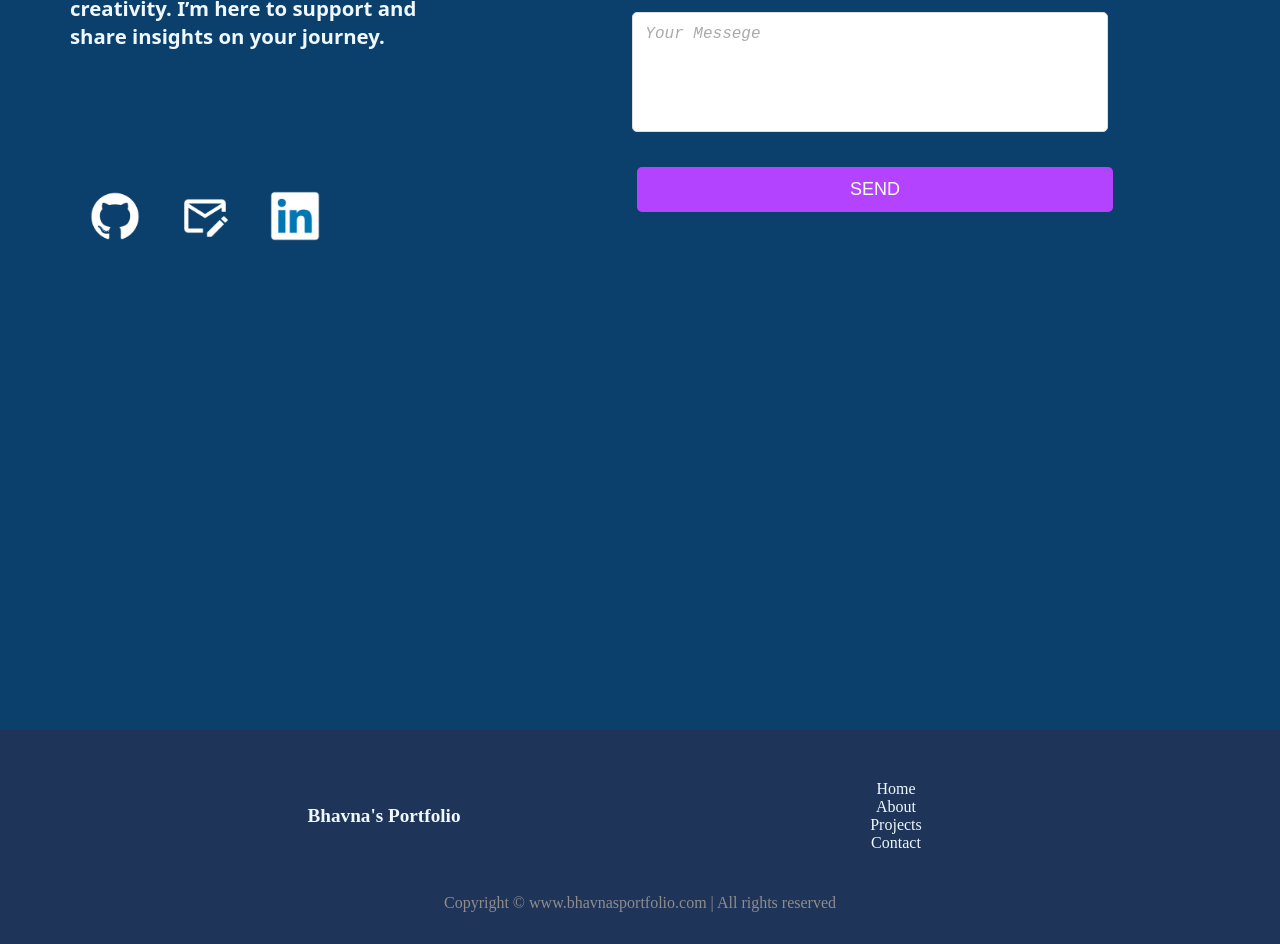
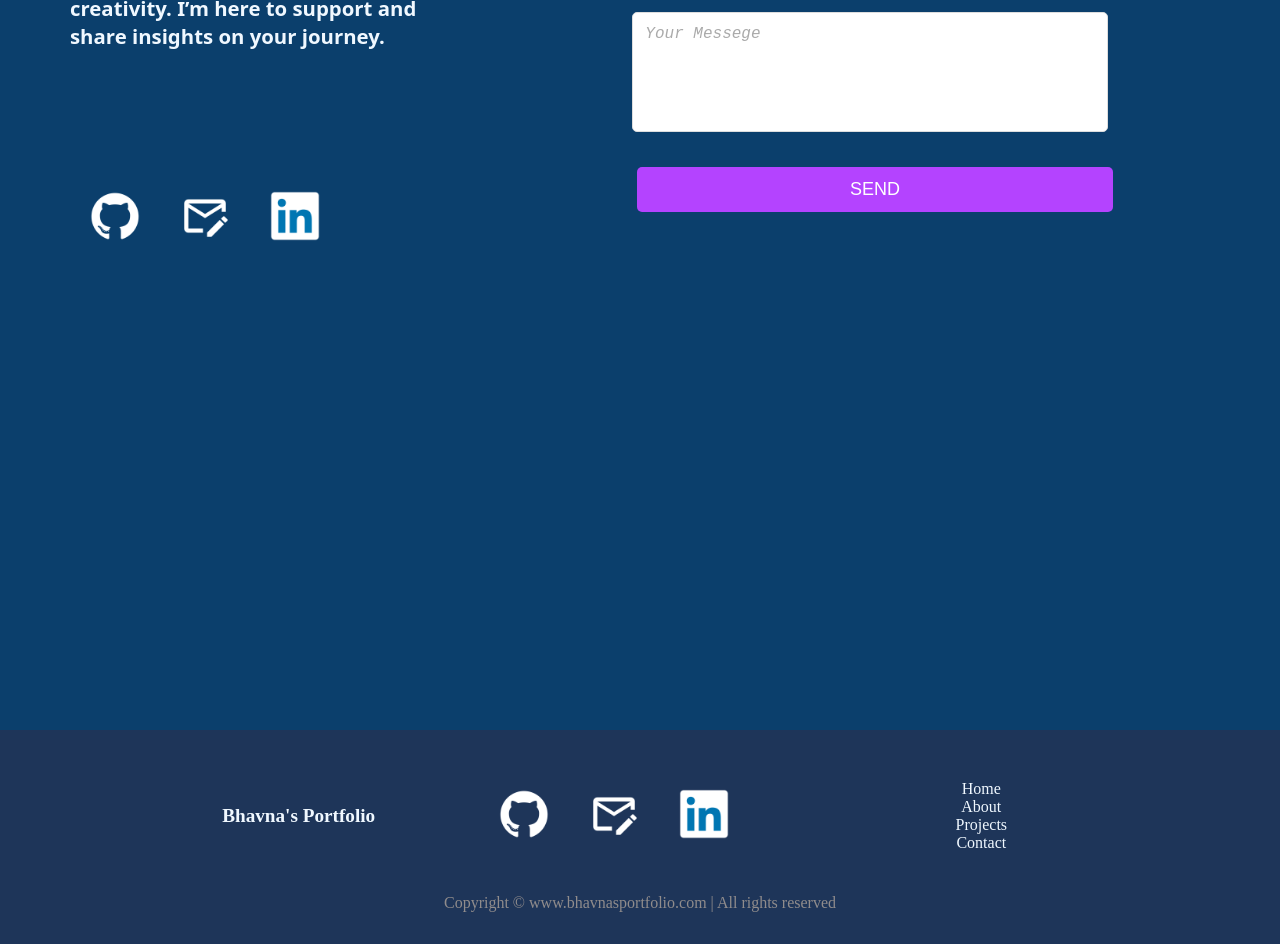
Before and after one commit to Bhavna-code-alt/portfolio, a plain HTML site: page contact.html in a window 1280 px wide. Shown: the part 750-1694 px from the top of the page. Drawn offline with Linux system fonts and the light colour scheme.

Commit message:
fifth commit

```diff
--- a/about.css
+++ b/about.css
@@ -109,56 +109,6 @@ main {
     text-align: left;
 }
 
-/* .carousel {
-    margin-top: 30px;
-    position: relative;
-    width: 100%;
-}
-
-.carousel-inner {
-    position: relative;
-    width: 100%;
-    overflow: hidden;
-}
-
-.carousel-item {
-    display: none;
-    position: absolute;
-    width: 100%;
-    transition: opacity 0.5s ease-in-out;
-    opacity: 0;
-
-}
-
-.carousel-item.active {
-    display: block;
-    position: relative;
-    opacity: 1;
-}
-
-.carousel p {
-    font-size: 1.5em;
-    color: #ffffff;
-    padding: 30px;
-}
-
-.carousel-control-prev, .carousel-control-next {
-    position: absolute;
-    top: 50%;
-    transform: translateY(-50%);
-    cursor: pointer;
-    color: #9c0dc7;
-    font-size: 2em;
-}
-
-.carousel-control-prev {
-    left: 10px;
-}
-
-.carousel-control-next {
-    right: 10px;
-} */
-
 
 .carousel {
     margin-top: 200px;
@@ -264,6 +214,20 @@ footer {
     font-size: 1.2rem;
 }
 
+.footer .icon  {
+
+    display: flex;
+    flex-direction: row;
+}
+
+.footer .icon img {
+    color: aliceblue;
+    transition: color 0.3s ease;
+    width: 50px;
+    height: auto;
+    padding: 0 20px 0 20px;
+}
+
 .footer ul {
     list-style-type: none;
     padding: 0;
@@ -279,6 +243,7 @@ footer {
     color: #df8599;
 }
 
+
 footer .footer-text {
     align-items: center;
     color: rgb(144, 140, 140);
--- a/contact.css
+++ b/contact.css
@@ -176,7 +176,7 @@ button[type="submit"] {
     color: white;
     font-size: 18px;
     cursor: pointer;
-    transition: background 0.3s;
+    transition: color 0.3s ease-in-out;
 }
 
 button[type="submit"]:hover {
@@ -222,6 +222,20 @@ footer {
     font-size: 1.2rem;
 }
 
+.footer .icon  {
+
+    display: flex;
+    flex-direction: row;
+}
+
+.footer .icon img {
+    color: aliceblue;
+    transition: color 0.3s ease;
+    width: 50px;
+    height: auto;
+    padding: 0 20px 0 20px;
+}
+
 .footer ul {
     list-style-type: none;
     padding: 0;
@@ -237,6 +251,7 @@ footer {
     color: #df8599;
 }
 
+
 footer .footer-text {
     align-items: center;
     color: rgb(144, 140, 140);
--- a/contact.html
+++ b/contact.html
@@ -86,12 +86,20 @@
                 <div class="footer-first">
                     <h3>Bhavna's Portfolio</h3>
                 </div>
+                <div class="icon">
+                    <a href="https://github.com/Bhavna-code-alt" target="_blank" rel="noopener noreferrer"><img
+                            src="github.png"></a>
+                    <a href="https://mail.google.com/mail/?view=cm&fs=1&to=bhavnavaishnav0402@gmail.com&su=Let's Connect&body=Hi [Your Name], I would like to discuss..." target="_blank" rel="noopener noreferrer"><img
+                            src="email.png"></a>
+                    <a href="https://www.linkedin.com/in/bhavnavaishnav-webdeveloper/" target="_blank" rel="noopener noreferrer"><img
+                            src="linkedin.png"></a>
+                </div>
                 <div class="footer-second">
                     <ul>
                         <li><a href="index.html">Home</a></li>
-                        <li><a href="index.html">About</a></li>
-                        <li><a href="index.html">Projects</a></li>
-                        <li><a href="index.html">Contact</a></li>
+                        <li><a href="about.html">About</a></li>
+                        <li><a href="project.html">Projects</a></li>
+                        <li><a href="contact.html">Contact</a></li>
                     </ul>
                 </div>
             </div>
--- a/project.css
+++ b/project.css
@@ -110,6 +110,20 @@ footer {
     font-size: 1.2rem;
 }
 
+.footer .icon  {
+
+    display: flex;
+    flex-direction: row;
+}
+
+.footer .icon img {
+    color: aliceblue;
+    transition: color 0.3s ease;
+    width: 50px;
+    height: auto;
+    padding: 0 20px 0 20px;
+}
+
 .footer ul {
     list-style-type: none;
     padding: 0;
@@ -125,6 +139,7 @@ footer {
     color: #df8599;
 }
 
+
 footer .footer-text {
     align-items: center;
     color: rgb(144, 140, 140);
--- a/style.css
+++ b/style.css
@@ -278,6 +278,20 @@ footer {
     font-size: 1.2rem;
 }
 
+.footer .icon  {
+
+    display: flex;
+    flex-direction: row;
+}
+
+.footer .icon img {
+    color: aliceblue;
+    transition: color 0.3s ease;
+    width: 50px;
+    height: auto;
+    padding: 0 20px 0 20px;
+}
+
 .footer ul {
     list-style-type: none;
     padding: 0;
@@ -293,6 +307,7 @@ footer {
     color: #df8599;
 }
 
+
 footer .footer-text {
     align-items: center;
     color: rgb(144, 140, 140);
```
Also changed, not shown: about.html (+8 -0 lines), index.html (+8 -5 lines), project.html (+8 -0 lines).
